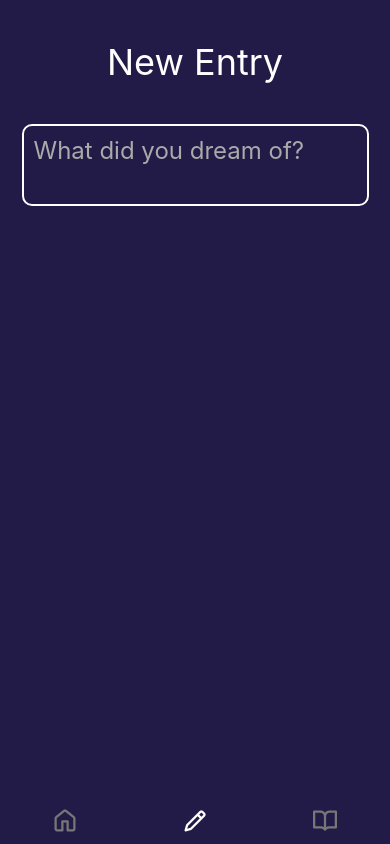
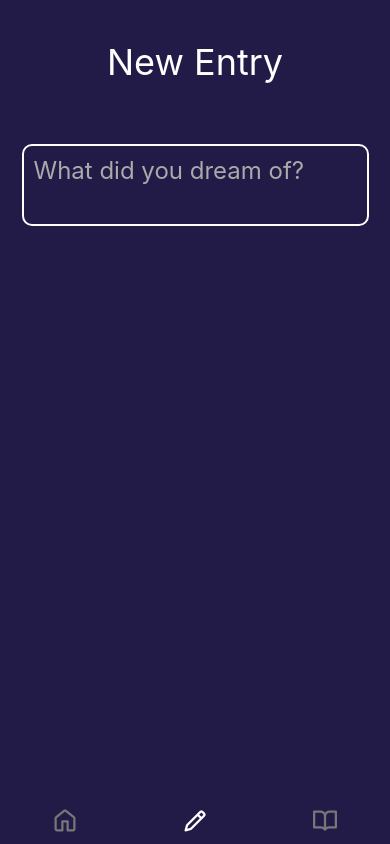
Before and after one commit to paul-mcj/Reality-Check, a React Native app: screen /NewEntry in a window 390 px wide. Built offline with nearby package versions, Linux system fonts and the light colour scheme; what expo-notifications, expo-task-manager would draw is missing.

Commit message:
new useInput custom hook can seperate state for multiple components reliant on that state; updateEntry in Jounrnal context is set up completely now and works with Async Storage

```diff
--- a/App.js
+++ b/App.js
@@ -2,7 +2,7 @@
 // fixme: how to optimize react native apps? fells very slow...
 // fixme: google fonts??
 // fixme: add app-wide functionality for backHandler
-// fixme: fix all styles for consistency (ex. textbutton component colors should be all the same, with the exception of the Reminder component can be white not purple)
+// fixme: fix all styles for consistency (ex. textbutton component colors should be all the same, with the exception of the Reminder component can be white not purple), all main screens should have the same margins...
 // fixme: check linter and all unused things in entire app for deletion
 // fixme: readme should be properly documented when finished to github
 {
--- a/components/EditJournalItem.jsx
+++ b/components/EditJournalItem.jsx
@@ -1,6 +1,8 @@
 // context
 import AlertContext from "../context/AlertContext";
 import JournalContext from "../context/JournalContext";
+import ModalContext from "../context/ModalContext";
+import ToastContext from "../context/ToastContext";
 
 // components
 import TextButton from "./TextButton";
@@ -12,17 +14,25 @@ import PropTypes from "prop-types";
 // react navigation
 import { useTheme } from "@react-navigation/native";
 
+// hooks
+import useInput from "../hooks/use-input";
+
 // react native
 import { View, Text, ScrollView, TextInput } from "react-native";
 
 const EditJournalItem = ({ entry }) => {
      // component state
      const [entryIndex, setEntryIndex] = useState(-1);
+     const [revisedDate, setRevisedDate] = useState(null);
+
+     // hooks
+     const { input, setInput } = useInput();
 
      // init context
      const { dispatch: alertDispatch } = useContext(AlertContext);
-     const { input, setInput, entries, updateEntry } =
-          useContext(JournalContext);
+     const { entries, updateEntry } = useContext(JournalContext);
+     const { dispatch: modalDispatch } = useContext(ModalContext);
+     const { setMessage, invokeToast } = useContext(ToastContext);
 
      // app theme deconstruction
      const { colors, container, smallTextWhite, border, text } = useTheme();
@@ -43,20 +53,24 @@ const EditJournalItem = ({ entry }) => {
      // function will update the journal entry in entries context as well as in storage
      const handleUpdate = () => {
           const updatedEntry = { ...entry, input, revised: new Date() };
-          console.log(updatedEntry);
           updateEntry(updatedEntry);
-          // fixme: close modal state here
+          modalDispatch({ type: "CLOSE_MODAL" });
+          setMessage(() => "Journal entry updated");
+          invokeToast();
      };
 
      // everytime the entry prop changes, find its position in the entries array in order to perform editing functionality of the object (used within this component)
      useEffect(() => {
-          // fixme: input is mimicking new entry (combine context!), which is NOT desired.
           setInput(() => entry?.input);
           const foundEntryIndex = entries.findIndex(
                (item) => item.id === entry.id
           );
           setEntryIndex(() => foundEntryIndex);
      }, [entry]);
+
+     useEffect(() => {
+          setRevisedDate(() => new Date(entry.revised));
+     }, [entry?.revised]);
 
      return (
           <ScrollView
@@ -88,7 +102,6 @@ const EditJournalItem = ({ entry }) => {
                          </TextInput>
                     </View>
                </View>
-               {/* fixme: last revised date here!!!! */}
                {entry?.revised && (
                     <Text
                          style={{
@@ -97,7 +110,7 @@ const EditJournalItem = ({ entry }) => {
                               paddingBottom: 0,
                          }}
                     >
-                         Revised on: {entry?.revised?.toDateString()}
+                         Last updated: {revisedDate?.toDateString()}
                     </Text>
                )}
                <View
--- a/context/JournalContext.jsx
+++ b/context/JournalContext.jsx
@@ -4,6 +4,7 @@ import PropTypes from "prop-types";
 
 // hooks
 import usePrevious from "../hooks/use-previous";
+import useInput from "../hooks/use-input";
 
 // async storage
 import AsyncStorage from "@react-native-async-storage/async-storage";
@@ -14,10 +15,10 @@ const JournalContext = createContext();
 export const JournalProvider = ({ children }) => {
      // init state
      const [entries, setEntries] = useState([]);
-     const [input, setInput] = useState("");
      const [undo, setUndo] = useState(false);
 
      // hooks
+     const { input, setInput } = useInput();
      const prevInput = usePrevious(input);
 
      // function to add a new entry object to journal context as well as to persist to device storage
@@ -39,9 +40,10 @@ export const JournalProvider = ({ children }) => {
                );
                await AsyncStorage.removeItem(String(entryId));
           } catch (err) {
-               console.log(err);
+               console.log(`error at deleteEntry in JournalContext: ${err}`);
           }
           // users cannot undo previous journal entry if they delete another entry (as the entries context will erase all previous data) -- instead of creating a HOC for one piece of state management in a very fringe scenario, simply setting this undo state is fine enough
+          // fixme: this should still be fixed!
           setUndo(() => false);
      };
 
@@ -54,21 +56,16 @@ export const JournalProvider = ({ children }) => {
                const tempArr = [...entries];
                tempArr[index] = updatedEntryObj;
                setEntries(() => tempArr);
-               await AsyncStorage.mergeItem(
-                    String(updatedEntryObj),
-                    JSON.stringify(updatedEntryObj)
+               const jsonEntry = JSON.stringify(updatedEntryObj);
+               await AsyncStorage.removeItem(String(updatedEntryObj.id));
+               await AsyncStorage.setItem(
+                    String(updatedEntryObj.id),
+                    jsonEntry
                );
-               console.log(tempArr);
-               // fixme: after an entry is updated and the app reloads, there is duplicate entries with the same id, make sure the old one after an update is deleted!
           } catch (err) {
-               console.log(err);
+               console.log(`error at updateEntry in JournalContext: ${err}`);
           }
      };
-
-     // fixme: delete this later!
-     useEffect(() => {
-          console.log(entries);
-     }, [entries]);
 
      // get all entries from device storage upon initial render and fill context with those objects
      useEffect(() => {
@@ -89,7 +86,7 @@ export const JournalProvider = ({ children }) => {
                     );
                     setEntries(() => tempArr);
                } catch (err) {
-                    console.log(err);
+                    console.log(`error at useEffect in JournalContext: ${err}`);
                }
           };
           getEntries();
--- /dev/null
+++ b/hooks/use-input.jsx
@@ -0,0 +1,11 @@
+// react and misc
+import { useState } from "react";
+
+const useInput = () => {
+     // init state
+     const [input, setInput] = useState("");
+
+     return { input, setInput };
+};
+
+export default useInput;
--- a/screens/NewEntry.jsx
+++ b/screens/NewEntry.jsx
@@ -29,10 +29,16 @@ const NewEntry = () => {
      const ref = useRef(null);
      useScrollToTop(ref);
 
-     // erase text input state
+     // erase text input state and show undo button
      const handleErase = () => {
           setInput(() => "");
           setUndo(() => true);
+     };
+
+     // reset input field to what it was before erasing, and hide the undo button
+     const handleUndo = () => {
+          setInput(() => prevInput);
+          setUndo(() => false);
      };
 
      // add new entry to journal context and persist to storage
@@ -41,10 +47,10 @@ const NewEntry = () => {
           // add timestamp, unique id and input data to new entry object
           const entry = {
                input: input.trim(),
+               timestamp,
                id: timestamp.getTime(),
-               timestamp,
+               revised: null,
           };
-          console.log(entry);
           // add object to context and storage
           addEntry(entry);
           // Toast success
@@ -52,11 +58,6 @@ const NewEntry = () => {
           invokeToast();
           // reset text input
           setInput(() => "");
-     };
-
-     const handleUndo = () => {
-          setInput(() => prevInput);
-          setUndo(() => false);
      };
 
      // for JSX slimming
@@ -98,6 +99,7 @@ const NewEntry = () => {
                     style={{
                          ...text,
                          ...border,
+                         marginTop: 20,
                          textAlign: "left",
                     }}
                     placeholder="What did you dream of?"
```
